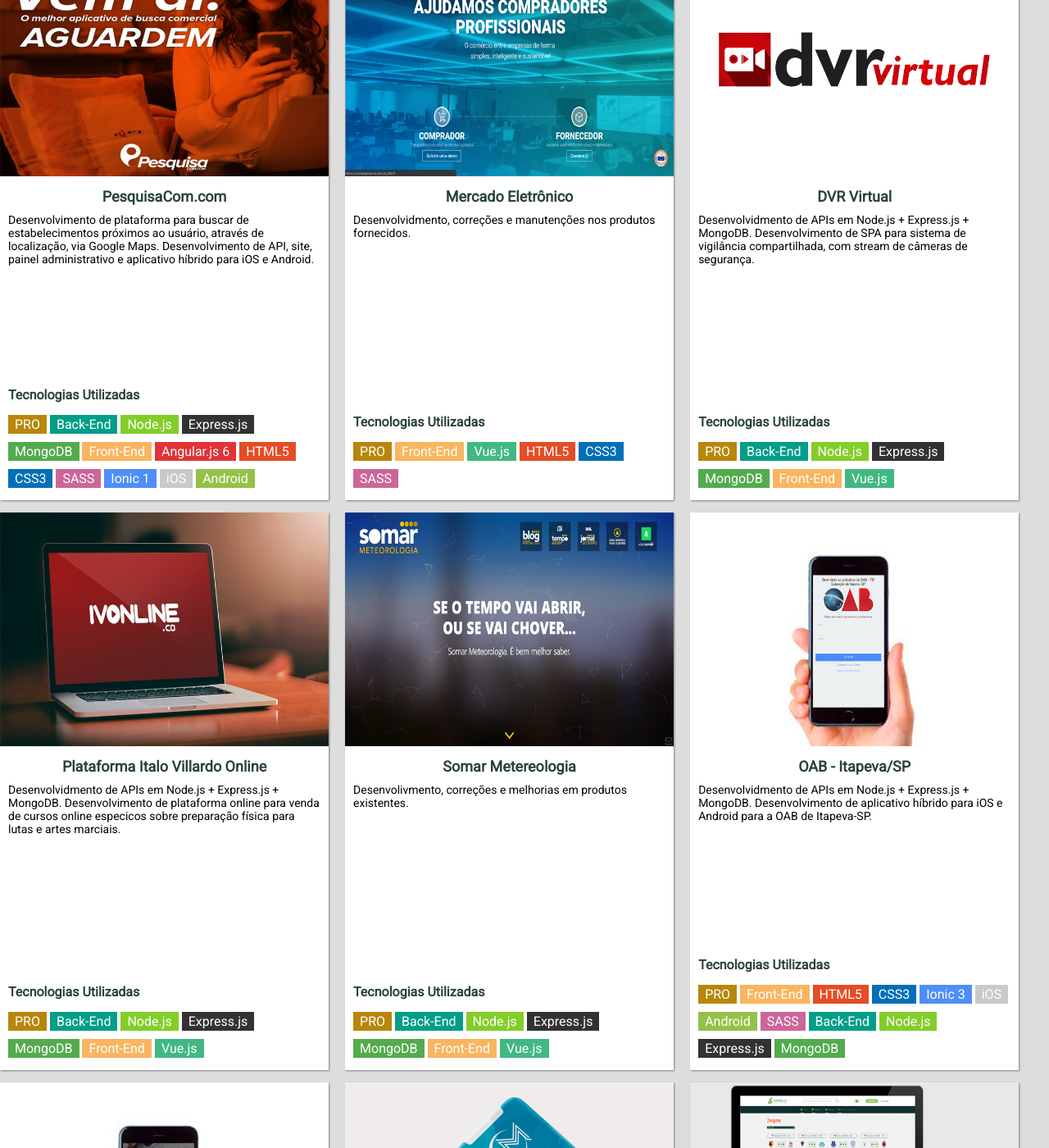
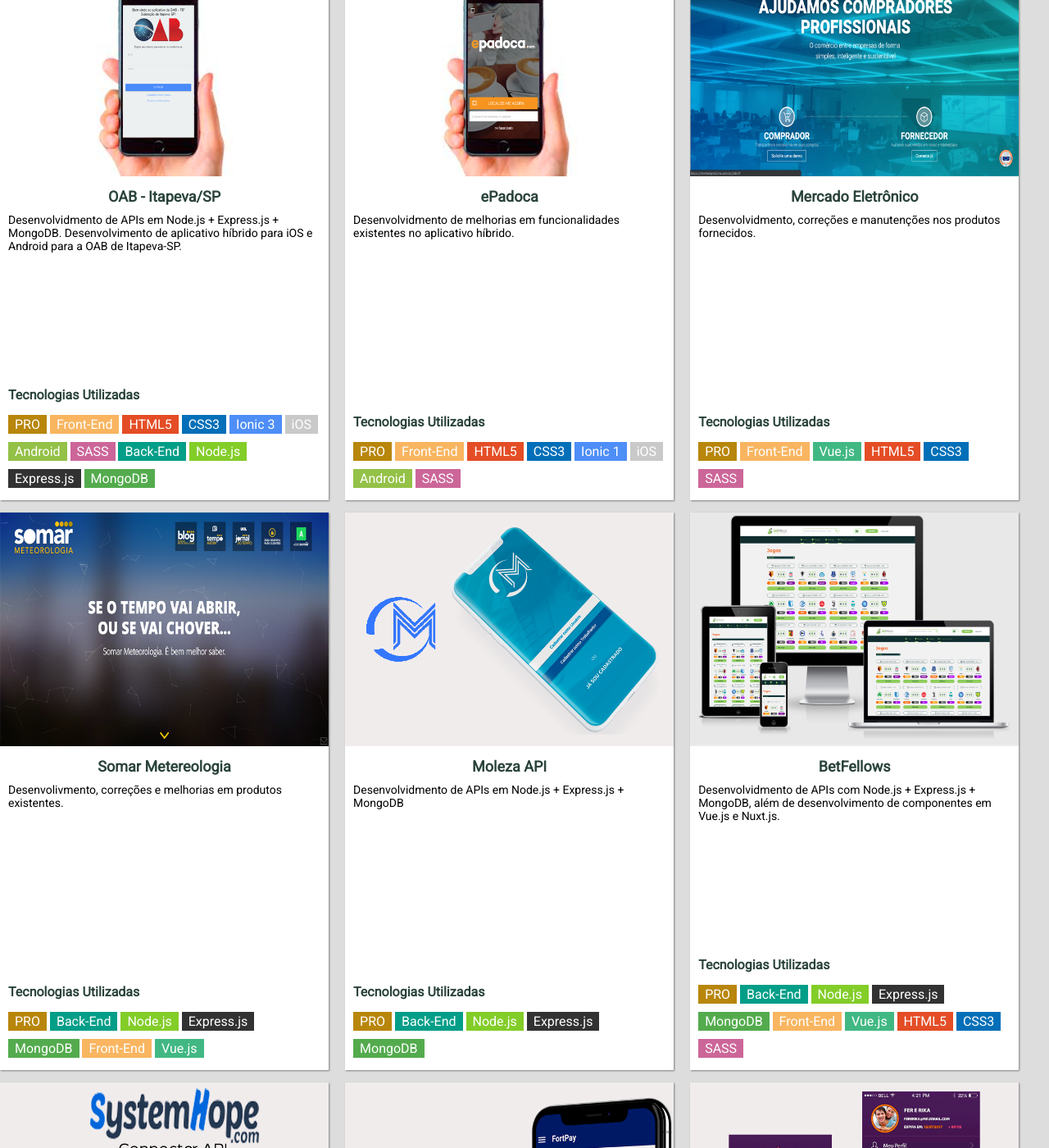
Before and after one commit to ednilsonamaral/ednilsonamaral.github.io, a Jekyll site: the page built from portfolio.html, in a window 1280 px wide and 1400 px high, scrolled down 301 px. Shown: the whole window at 82% size. Built offline with Jekyll 4.4.1, drawn with Linux system fonts in a browser that asks for light colours; comment, search, counter and statistics services are not loaded.

Commit message:
Removendo PesquisaCom

```diff
--- a/portfolio.html
+++ b/portfolio.html
@@ -16,131 +16,6 @@
             <span class="text">Desenvolvido com o intuito de praticar o que aprendi.</span>
         </div>
     </div><!-- fim do /.card-legend -->
-
-    <div class="card">
-        <div class="text">
-            <div class="image"><img src="/assets/img/pesquisacom.png"></div>
-
-            <div class="content">
-                <h2 class="title-project">PesquisaCom.com</h2>
-
-                <p>Desenvolvimento de plataforma para buscar de estabelecimentos próximos ao usuário, através de localização, via Google Maps. Desenvolvimento de API, site, painel administrativo e aplicativo híbrido para iOS e Android.</p>
-            </div>
-        </div>
-
-        <div class="tags">
-            <h3 class="descricao-tech">Tecnologias Utilizadas</h3>
-
-            <span class="pro">PRO</span>
-            <span class="backend">Back-End</span>
-            <span class="nodejs">Node.js</span>
-            <span class="express">Express.js</span>
-            <span class="mongodb">MongoDB</span>
-            <span class="frontend">Front-End</span>
-            <span class="angular">Angular.js 6</span>
-            <span class="html">HTML5</span>
-            <span class="css">CSS3</span>
-            <span class="sass">SASS</span>
-            <span class="ionic">Ionic 1</span>
-            <span class="ios">iOS</span>
-            <span class="android">Android</span>
-        </div>
-    </div><!-- fim do /.card -->
-
-    <div class="card">
-        <div class="text">
-            <div class="image"><img src="/assets/img/me.png"></div>
-
-            <div class="content">
-                <h2 class="title-project">Mercado Eletrônico</h2>
-
-                <p>Desenvolvidmento, correções e manutenções nos produtos fornecidos.</p>
-            </div>
-        </div>
-
-        <div class="tags">
-            <h3 class="descricao-tech">Tecnologias Utilizadas</h3>
-
-            <span class="pro">PRO</span>
-            <span class="frontend">Front-End</span>
-            <span class="vuejs">Vue.js</span>
-            <span class="html">HTML5</span>
-            <span class="css">CSS3</span>
-            <span class="sass">SASS</span>
-        </div>
-    </div><!-- fim do /.card -->
-
-    <div class="card">
-        <div class="text">
-            <div class="image"><img src="/assets/img/dvr.png"></div>
-
-            <div class="content">
-                <h2 class="title-project">DVR Virtual</h2>
-
-                <p>Desenvolvidmento de APIs em Node.js + Express.js + MongoDB. Desenvolvimento de SPA para sistema de vigilância compartilhada, com stream de câmeras de segurança.</p>
-            </div>
-        </div>
-
-        <div class="tags">
-            <h3 class="descricao-tech">Tecnologias Utilizadas</h3>
-
-            <span class="pro">PRO</span>
-            <span class="backend">Back-End</span>
-            <span class="nodejs">Node.js</span>
-            <span class="express">Express.js</span>
-            <span class="mongodb">MongoDB</span>
-            <span class="frontend">Front-End</span>
-            <span class="vuejs">Vue.js</span>
-        </div>
-    </div><!-- fim do /.card -->
-
-    <div class="card">
-        <div class="text">
-            <div class="image"><img src="/assets/img/ivonline.png"></div>
-
-            <div class="content">
-                <h2 class="title-project">Plataforma Italo Villardo Online</h2>
-
-                <p>Desenvolvidmento de APIs em Node.js + Express.js + MongoDB. Desenvolvimento de plataforma online para venda de cursos online especicos sobre preparação física para lutas e artes marciais.</p>
-            </div>
-        </div>
-
-        <div class="tags">
-            <h3 class="descricao-tech">Tecnologias Utilizadas</h3>
-
-            <span class="pro">PRO</span>
-            <span class="backend">Back-End</span>
-            <span class="nodejs">Node.js</span>
-            <span class="express">Express.js</span>
-            <span class="mongodb">MongoDB</span>
-            <span class="frontend">Front-End</span>
-            <span class="vuejs">Vue.js</span>
-        </div>
-    </div><!-- fim do /.card -->
-
-    <div class="card">
-        <div class="text">
-            <div class="image"><img src="/assets/img/somar.png"></div>
-
-            <div class="content">
-                <h2 class="title-project">Somar Metereologia</h2>
-
-                <p>Desenvolivmento, correções e melhorias em produtos existentes.</p>
-            </div>
-        </div>
-
-        <div class="tags">
-            <h3 class="descricao-tech">Tecnologias Utilizadas</h3>
-
-            <span class="pro">PRO</span>
-            <span class="backend">Back-End</span>
-            <span class="nodejs">Node.js</span>
-            <span class="express">Express.js</span>
-            <span class="mongodb">MongoDB</span>
-            <span class="frontend">Front-End</span>
-            <span class="vuejs">Vue.js</span>
-        </div>
-    </div><!-- fim do /.card -->
 
     <div class="card">
         <div class="text">
@@ -193,6 +68,101 @@
             <span class="ios">iOS</span>
             <span class="android">Android</span>
             <span class="sass">SASS</span>
+        </div>
+    </div><!-- fim do /.card -->
+
+    <div class="card">
+        <div class="text">
+            <div class="image"><img src="/assets/img/me.png"></div>
+
+            <div class="content">
+                <h2 class="title-project">Mercado Eletrônico</h2>
+
+                <p>Desenvolvidmento, correções e manutenções nos produtos fornecidos.</p>
+            </div>
+        </div>
+
+        <div class="tags">
+            <h3 class="descricao-tech">Tecnologias Utilizadas</h3>
+
+            <span class="pro">PRO</span>
+            <span class="frontend">Front-End</span>
+            <span class="vuejs">Vue.js</span>
+            <span class="html">HTML5</span>
+            <span class="css">CSS3</span>
+            <span class="sass">SASS</span>
+        </div>
+    </div><!-- fim do /.card -->
+
+    <!-- <div class="card">
+        <div class="text">
+            <div class="image"><img src="/assets/img/dvr.png"></div>
+
+            <div class="content">
+                <h2 class="title-project">DVR Virtual</h2>
+
+                <p>Desenvolvidmento de APIs em Node.js + Express.js + MongoDB. Desenvolvimento de SPA para sistema de vigilância compartilhada, com stream de câmeras de segurança.</p>
+            </div>
+        </div>
+
+        <div class="tags">
+            <h3 class="descricao-tech">Tecnologias Utilizadas</h3>
+
+            <span class="pro">PRO</span>
+            <span class="backend">Back-End</span>
+            <span class="nodejs">Node.js</span>
+            <span class="express">Express.js</span>
+            <span class="mongodb">MongoDB</span>
+            <span class="frontend">Front-End</span>
+            <span class="vuejs">Vue.js</span>
+        </div>
+    </div><!-- fim do /.card -->
+
+    <!-- <div class="card">
+        <div class="text">
+            <div class="image"><img src="/assets/img/ivonline.png"></div>
+
+            <div class="content">
+                <h2 class="title-project">Plataforma Italo Villardo Online</h2>
+
+                <p>Desenvolvidmento de APIs em Node.js + Express.js + MongoDB. Desenvolvimento de plataforma online para venda de cursos online especicos sobre preparação física para lutas e artes marciais.</p>
+            </div>
+        </div>
+
+        <div class="tags">
+            <h3 class="descricao-tech">Tecnologias Utilizadas</h3>
+
+            <span class="pro">PRO</span>
+            <span class="backend">Back-End</span>
+            <span class="nodejs">Node.js</span>
+            <span class="express">Express.js</span>
+            <span class="mongodb">MongoDB</span>
+            <span class="frontend">Front-End</span>
+            <span class="vuejs">Vue.js</span>
+        </div>
+    </div><!-- fim do /.card -->
+
+    <div class="card">
+        <div class="text">
+            <div class="image"><img src="/assets/img/somar.png"></div>
+
+            <div class="content">
+                <h2 class="title-project">Somar Metereologia</h2>
+
+                <p>Desenvolivmento, correções e melhorias em produtos existentes.</p>
+            </div>
+        </div>
+
+        <div class="tags">
+            <h3 class="descricao-tech">Tecnologias Utilizadas</h3>
+
+            <span class="pro">PRO</span>
+            <span class="backend">Back-End</span>
+            <span class="nodejs">Node.js</span>
+            <span class="express">Express.js</span>
+            <span class="mongodb">MongoDB</span>
+            <span class="frontend">Front-End</span>
+            <span class="vuejs">Vue.js</span>
         </div>
     </div><!-- fim do /.card -->
 
```
